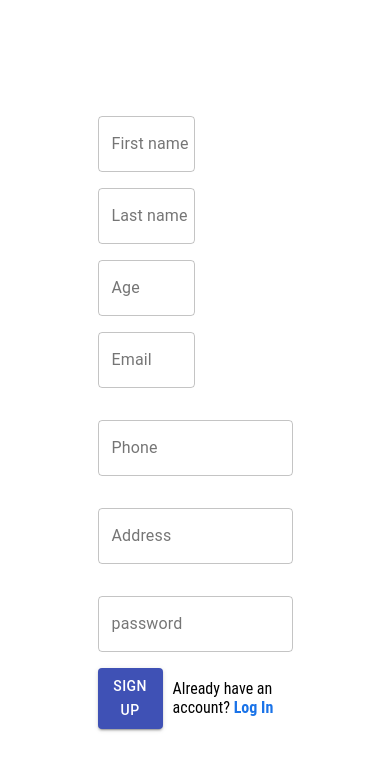
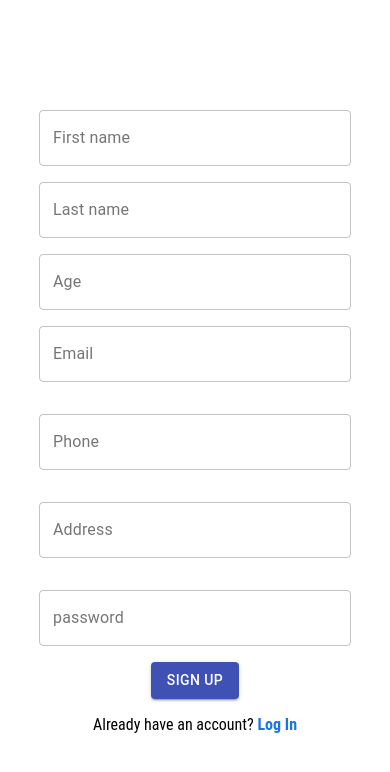
Before and after one commit to BordekarDarshan/FirebaseReactAuth, a React (Create React App) app: page / in a window 390 px wide. Shown: the top 772 px of the page. Built offline with nearby package versions, Linux system fonts and the light colour scheme.

Commit message:
[ Darshan ] | Added media queries

```diff
--- a/src/pages/Login/Login.style.jsx
+++ b/src/pages/Login/Login.style.jsx
@@ -3,4 +3,7 @@ import styled from "styled-components";
 export const Container = styled.div`
   width: 30%;
   margin: 0 auto;
+  @media (max-width: 967px) {
+    width: 80%;
+  }
 `;
--- a/src/pages/SignUp/Signup.jsx
+++ b/src/pages/SignUp/Signup.jsx
@@ -9,7 +9,7 @@ import {
   SubmitWrapper,
   Wrapper,
 } from "./Signup.style";
-import { Redirect, withRouter } from "react-router";
+import { withRouter } from "react-router";
 import { connect } from "react-redux";
 import { signUpThunk } from "../../Redux/SignUp/action";
 import { profileThunk, updateProfileThunk } from "../../Redux/Profile/action";
@@ -66,7 +66,9 @@ export class Signup extends Component {
           },
         })
         .then(() => {
-          this.props.history.push("/login");
+          if (this.props.signUpData) {
+            this.props.history.push("/login");
+          }
         });
     } else {
       this.props.updateProfileThunk({
@@ -126,12 +128,10 @@ export class Signup extends Component {
                     name="firstName"
                     value={values.firstName}
                     onChange={handleChange}
+                    error={errors.firstName}
                     style={{
-                      width: "50%",
-                      boxSizing: "border-box",
                       margin: "0 0 1rem 0",
                     }}
-                    error={errors.firstName}
                   />
 
                   <Field
@@ -141,12 +141,10 @@ export class Signup extends Component {
                     label="Last name"
                     value={values.lastName}
                     onChange={handleChange}
+                    error={errors.lastName}
                     style={{
-                      width: "50%",
                       margin: "0 0 1rem 0",
-                      boxSizing: "border-box",
                     }}
-                    error={errors.lastName}
                   />
                 </FirstRow>
                 <FirstRow>
@@ -158,8 +156,6 @@ export class Signup extends Component {
                     value={values.age}
                     onChange={handleChange}
                     style={{
-                      width: "50%",
-                      boxSizing: "border-box",
                       margin: "0 0 1rem 0",
                     }}
                     error={errors.age}
@@ -174,9 +170,7 @@ export class Signup extends Component {
                     disabled={this.props.profile === "/profile" ? true : false}
                     onChange={handleChange}
                     style={{
-                      width: "50%",
                       margin: "0 0 1rem 0",
-                      boxSizing: "border-box",
                     }}
                     error={errors.email}
                   />
@@ -270,6 +264,7 @@ let mapStateToProps = (state) => ({
   user: state.login.loginSuccess?.user?.uid,
   profileData: state.profile.profileSuccess,
   isUserLoggedIn: state.login.isUserLoggedIn,
+  signUpData: state.signUp.signUpSuccess,
 });
 
 export default withRouter(
--- a/src/pages/SignUp/Signup.style.jsx
+++ b/src/pages/SignUp/Signup.style.jsx
@@ -12,11 +12,17 @@ export const Wrapper = styled.div`
 export const Container = styled.div`
   width: 50%;
   margin: 0 auto;
+  @media (max-width: 967px) {
+    width: 80%;
+  }
 `;
 
 export const FirstRow = styled.div`
   display: flex;
   column-gap: 25px;
+  > div {
+    flex: auto !important;
+  }
   @media screen and (max-width: 468px) {
     flex-flow: column;
   }
@@ -35,4 +41,10 @@ export const SubmitWrapper = styled.div`
       cursor: pointer;
     }
   }
+  @media (max-width: 967px) {
+    flex-flow: column;
+    > span {
+      margin: 1rem 0 0 0;
+    }
+  }
 `;
```
